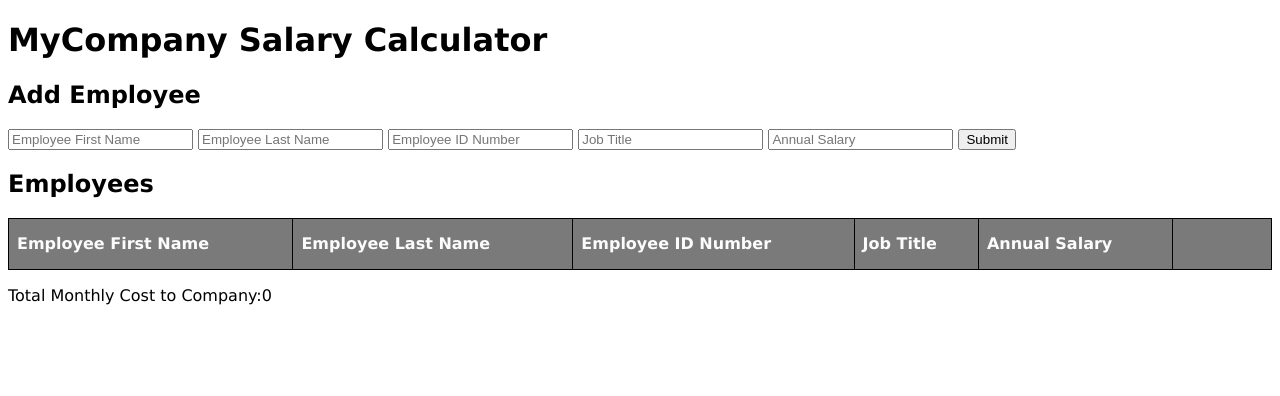
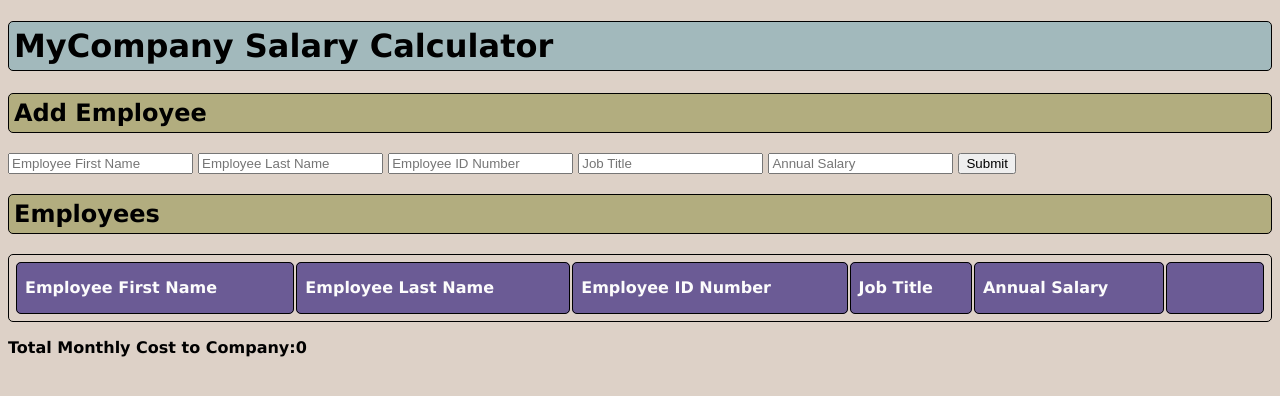
Before and after one commit to kristinhuot/weekend-salary-calculator, a website: page index.html in a window 1280 px wide. Drawn offline with Linux system fonts and the light colour scheme.

Commit message:
CSS Styling additions

```diff
--- a/style.css
+++ b/style.css
@@ -1,18 +1,35 @@
+body{
+    background-color: #DDD1C7;
+}
+
+h1{
+    background-color: #a2b9bc;
+    border: 1px solid black;
+    border-radius: 5px;
+    padding: 5px;
+}
+h2{
+    background-color: #b2ad7f;
+    border: 1px solid black;
+    border-radius: 5px;
+    padding: 5px;
+}
 table {
     width: 100%;
     text-align: left;
   }
   table, th, td {
     border: 1px solid black;
-    border-collapse: collapse;
     height: 2.15em;
+    border-radius: 5px;
+    padding: 5px;
   }
   th, td {
     padding: .5em;
     min-width: 3.5em;
   }
   thead {
-    background: #7a7a7a;
+    background: #6b5b95;
     color: #fcfcfc;
   }
   tbody tr:nth-child(odd){
@@ -25,6 +42,12 @@ body{
     font-family:'Lucida Sans', 'Lucida Sans Regular', 'Lucida Grande', 'Lucida Sans Unicode', Geneva, Verdana, sans-serif
 
 }
+footer{
+   font-weight: bold;
+}
+
 .over-budget{
-    color: red;
+    color: #ff7b25;
+    text-decoration-line: underline;
+    text-transform: uppercase;
 }
```
